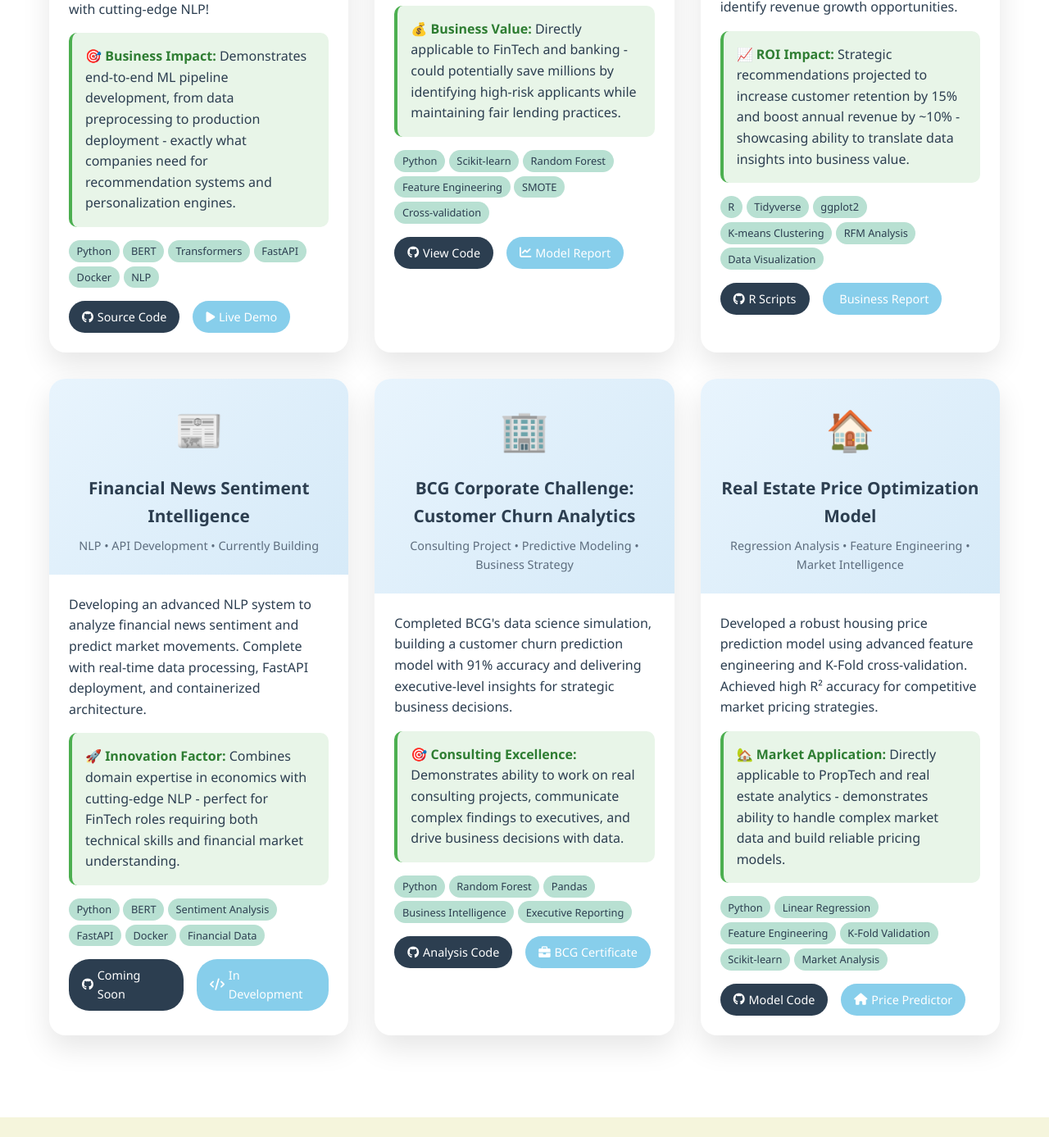
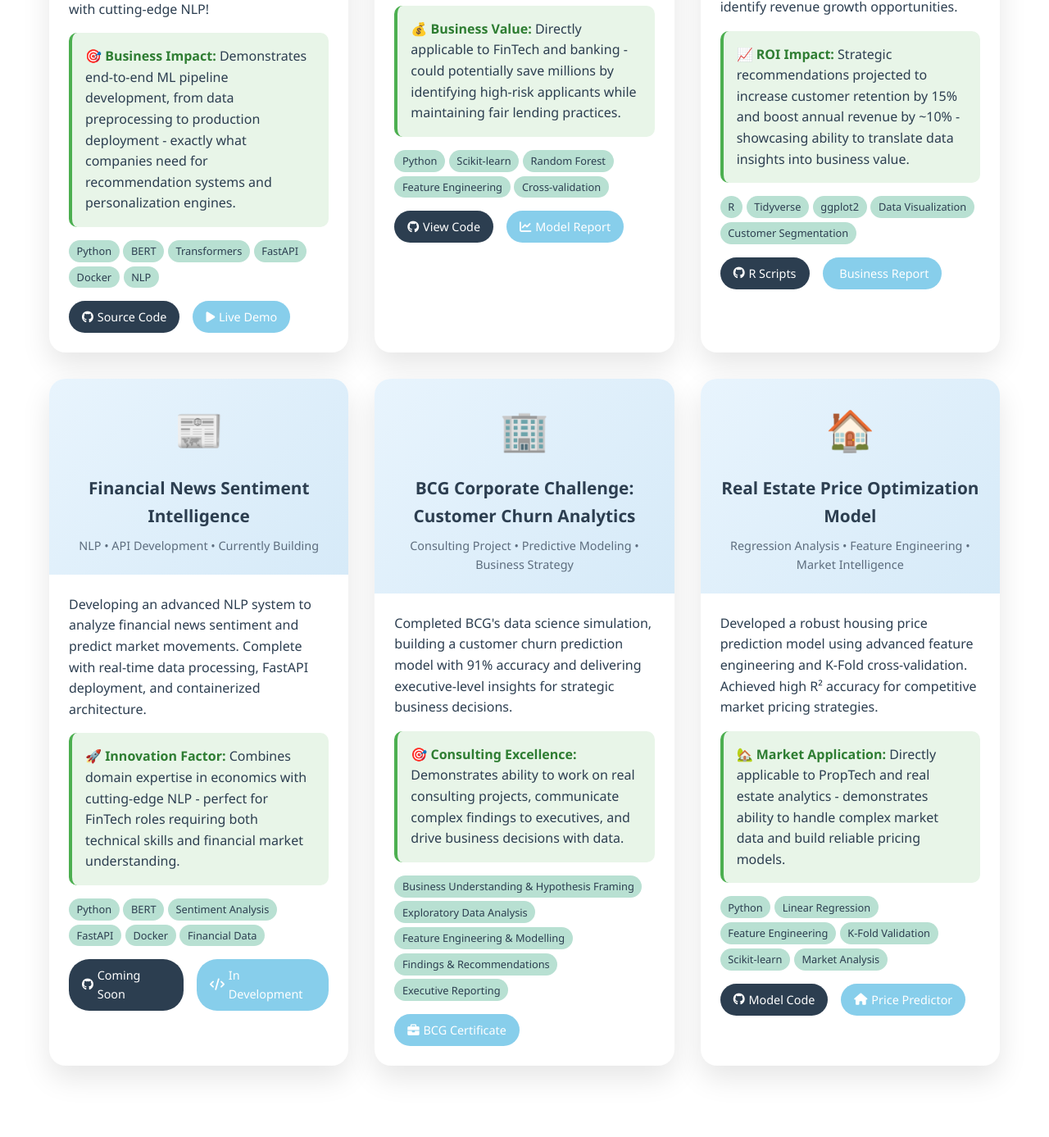
Before and after one commit to utkarsh-284/utkarsh-284.github.io, a plain HTML site: page index.html in a window 1280 px wide. Shown: the part 3110-4497 px from the top of the page at 82% size. Drawn offline with Linux system fonts and the light colour scheme.

Commit message:
Update index.html

```diff
--- a/index.html
+++ b/index.html
@@ -758,14 +758,13 @@
                             <span class="tech-tag">Scikit-learn</span>
                             <span class="tech-tag">Random Forest</span>
                             <span class="tech-tag">Feature Engineering</span>
-                            <span class="tech-tag">SMOTE</span>
                             <span class="tech-tag">Cross-validation</span>
                         </div>
                         <div class="project-links">
                             <a href="https://github.com/utkarsh-284/Credit-Default-Risk" class="project-link github">
                                 <i class="fab fa-github"></i> View Code
                             </a>
-                            <a href="#" class="project-link demo">
+                            <a href="https://github.com/utkarsh-284/Credit-Default-Risk/blob/main/MODEL_REPORT.md" class="project-link demo">
                                 <i class="fas fa-chart-line"></i> Model Report
                             </a>
                         </div>
@@ -790,15 +789,14 @@
                             <span class="tech-tag">R</span>
                             <span class="tech-tag">Tidyverse</span>
                             <span class="tech-tag">ggplot2</span>
-                            <span class="tech-tag">K-means Clustering</span>
-                            <span class="tech-tag">RFM Analysis</span>
                             <span class="tech-tag">Data Visualization</span>
+			    <span class="tech-tag">Customer Segmentation</span>
                         </div>
                         <div class="project-links">
                             <a href="https://github.com/utkarsh-284/Cyclistic-Case-Study" class="project-link github">
                                 <i class="fab fa-github"></i> R Scripts
                             </a>
-                            <a href="#" class="project-link demo">
+                            <a href="https://github.com/utkarsh-284/Cyclistic-Case-Study/blob/main/Business_Report.md" class="project-link demo">
                                 <i class="fas fa-presentation"></i> Business Report
                             </a>
                         </div>
@@ -853,17 +851,14 @@
                             <strong>🎯 Consulting Excellence:</strong> Demonstrates ability to work on real consulting projects, communicate complex findings to executives, and drive business decisions with data.
                         </div>
                         <div class="tech-stack">
-                            <span class="tech-tag">Python</span>
-                            <span class="tech-tag">Random Forest</span>
-                            <span class="tech-tag">Pandas</span>
-                            <span class="tech-tag">Business Intelligence</span>
+                            <span class="tech-tag">Business Understanding & Hypothesis Framing</span>
+                            <span class="tech-tag">Exploratory Data Analysis</span>
+                            <span class="tech-tag">Feature Engineering & Modelling</span>
+                            <span class="tech-tag">Findings & Recommendations</span>
                             <span class="tech-tag">Executive Reporting</span>
                         </div>
                         <div class="project-links">
-                            <a href="https://github.com/utkarsh-284" class="project-link github">
-                                <i class="fab fa-github"></i> Analysis Code
-                            </a>
-                            <a href="#" class="project-link demo">
+                            <a href="https://1drv.ms/b/c/27e4a38b0d4a5a98/ESf4AbudB0RPqOr3J0LE_ooBZy5qAh3ApACXTnTmpBEc8w?e=CkBjsI" class="project-link demo">
                                 <i class="fas fa-briefcase"></i> BCG Certificate
                             </a>
                         </div>
@@ -896,7 +891,7 @@
                             <a href="https://github.com/utkarsh-284/House_price_prediction" class="project-link github">
                                 <i class="fab fa-github"></i> Model Code
                             </a>
-                            <a href="#" class="project-link demo">
+                            <a href="https://github.com/utkarsh-284/House_price_prediction" class="project-link demo">
                                 <i class="fas fa-home"></i> Price Predictor
                             </a>
                         </div>
```
